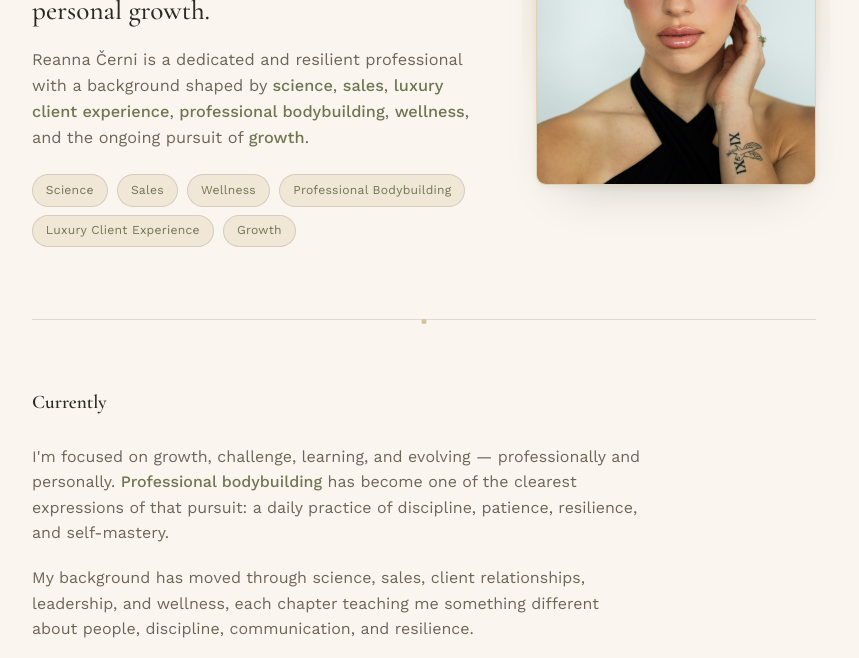
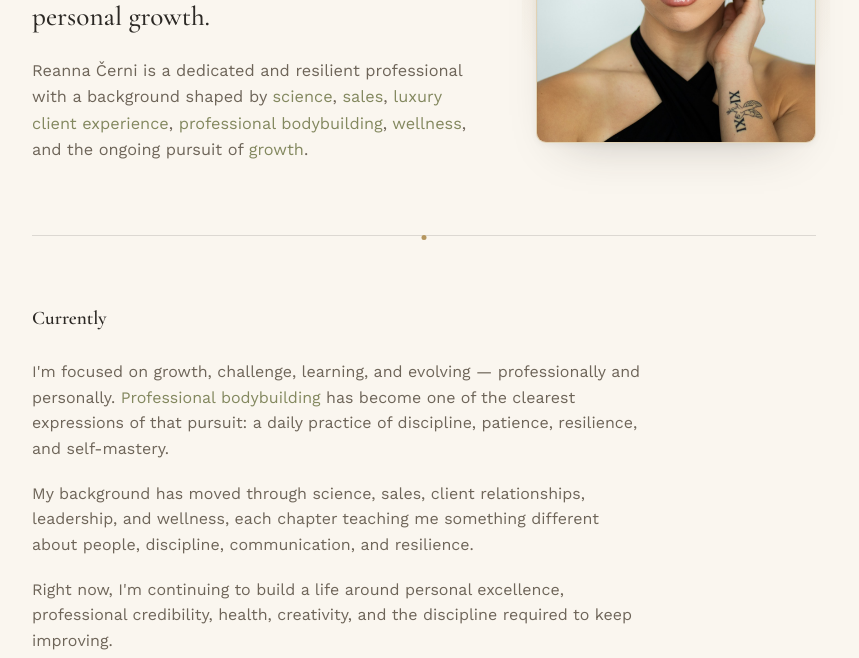
Before and after one commit to Dcerni2/ReannaC, a plain HTML site: page index.html in a window 1280 px wide. Shown: the part 323-981 px from the top of the page, without its empty margins (216-1075 px from the left). Drawn offline with nearby package versions, Linux system fonts and the light colour scheme.

Commit message:
Simplify hero: remove pill tags, fix accent contrast
- Removed the hero tag-pill row entirely — it read too much like a
  SaaS/résumé site; the photo, name, headline, and intro paragraph
  now carry the hero on their own
- "elegance" accent color deepened from a pale, low-contrast gold
  (#d6c29a) to a legible bronze/champagne (#b5965f); headline accent
  words bumped to weight 600 for more intentional presence
- Inline paragraph highlights (science, sales, professional
  bodybuilding, etc.) switched to a new softer --accent-muted tone
  at normal weight instead of bold olive, so body copy stays calm
- Loosened hero vertical rhythm (eyebrow/h1/headline margins) now
  that the tag row is gone, so the section breathes more
- Bumped styles.css cache-busting version to v=20260708-4

Co-Authored-By: Claude Sonnet 5 <noreply@anthropic.com>

```diff
--- a/index.html
+++ b/index.html
@@ -47,7 +47,7 @@
 <link rel="preconnect" href="https://fonts.googleapis.com">
 <link rel="preconnect" href="https://fonts.gstatic.com" crossorigin>
 <link href="https://fonts.googleapis.com/css2?family=Cormorant+Garamond:ital,wght@0,500;0,600;1,400;1,500&family=Work+Sans:wght@300;400;500;600&display=swap" rel="stylesheet">
-<link rel="stylesheet" href="styles.css?v=20260708-3">
+<link rel="stylesheet" href="styles.css?v=20260708-4">
 </head>
 <body>
 
@@ -62,14 +62,6 @@
       <h1>Reanna Černi</h1>
       <p class="headline">Blending <span class="accent-gold">elegance</span>, <span class="accent-olive">discipline</span>, and <span class="accent-clay">creativity</span> across business, wellness, and personal growth.</p>
       <p class="subtitle">Reanna Černi is a dedicated and resilient professional with a background shaped by <span class="accent-word">science</span>, <span class="accent-word">sales</span>, <span class="accent-word">luxury client experience</span>, <span class="accent-word">professional bodybuilding</span>, <span class="accent-word">wellness</span>, and the ongoing pursuit of <span class="accent-word">growth</span>.</p>
-      <ul class="hero-tags">
-        <li>Science</li>
-        <li>Sales</li>
-        <li>Wellness</li>
-        <li>Professional Bodybuilding</li>
-        <li>Luxury Client Experience</li>
-        <li>Growth</li>
-      </ul>
     </div>
     <div class="hero-image">
       <img src="public/reanna.jpg?v=20260708-2" alt="Portrait of Reanna Černi" onerror="this.parentElement.classList.add('img-missing')">
--- a/styles.css
+++ b/styles.css
@@ -11,8 +11,9 @@
   --ink-soft: #6e6559;
   --line: rgba(44, 41, 37, 0.14);
   --accent: #6f7652;
-  --accent-gold: #d6c29a;
+  --accent-gold: #b5965f;
   --accent-clay: #b4866f;
+  --accent-muted: #83885f;
   --serif: "Cormorant Garamond", Georgia, "Times New Roman", serif;
   --sans: "Work Sans", -apple-system, BlinkMacSystemFont, "Segoe UI", sans-serif;
   --max: 880px;
@@ -79,7 +80,7 @@ a:hover {
   font-size: 0.86rem;
   letter-spacing: 0.02em;
   color: var(--ink-soft);
-  margin: 0 0 1.1rem;
+  margin: 0 0 1.3rem;
   font-weight: 400;
   max-width: 40ch;
 }
@@ -94,7 +95,7 @@ h1 {
   font-weight: 600;
   font-size: clamp(2.6rem, 7.6vw, 4rem);
   line-height: 1.05;
-  margin: 0 0 1.1rem;
+  margin: 0 0 1.3rem;
   letter-spacing: -0.01em;
 }
 
@@ -105,51 +106,34 @@ h1 {
   line-height: 1.35;
   color: var(--ink);
   max-width: 38ch;
-  margin: 0 0 1.1rem;
+  margin: 0 0 1.4rem;
 }
 
 .headline .accent-gold {
   color: var(--accent-gold);
+  font-weight: 600;
 }
 
 .headline .accent-olive {
   color: var(--accent);
+  font-weight: 600;
 }
 
 .headline .accent-clay {
   color: var(--accent-clay);
+  font-weight: 600;
 }
 
 .subtitle {
   font-size: 1.02rem;
   color: var(--ink-soft);
   max-width: 44ch;
-  margin: 0 0 1.4rem;
+  margin: 0;
 }
 
 .subtitle .accent-word {
-  color: var(--accent);
-  font-weight: 500;
-}
-
-.hero-tags {
-  list-style: none;
-  margin: 0;
-  padding: 0;
-  display: flex;
-  flex-wrap: wrap;
-  gap: 0.5rem 0.6rem;
-}
-
-.hero-tags li {
-  font-size: 0.76rem;
-  letter-spacing: 0.02em;
-  color: var(--accent);
-  padding: 0.35rem 0.8rem;
-  border: 1px solid var(--line);
-  border-radius: 999px;
-  background: var(--bg-soft);
-  white-space: nowrap;
+  color: var(--accent-muted);
+  font-weight: 400;
 }
 
 .hero-image {
@@ -253,8 +237,8 @@ h1 {
 }
 
 .block-body .accent-word {
-  color: var(--accent);
-  font-weight: 500;
+  color: var(--accent-muted);
+  font-weight: 400;
 }
 
 /* identity map */
```
